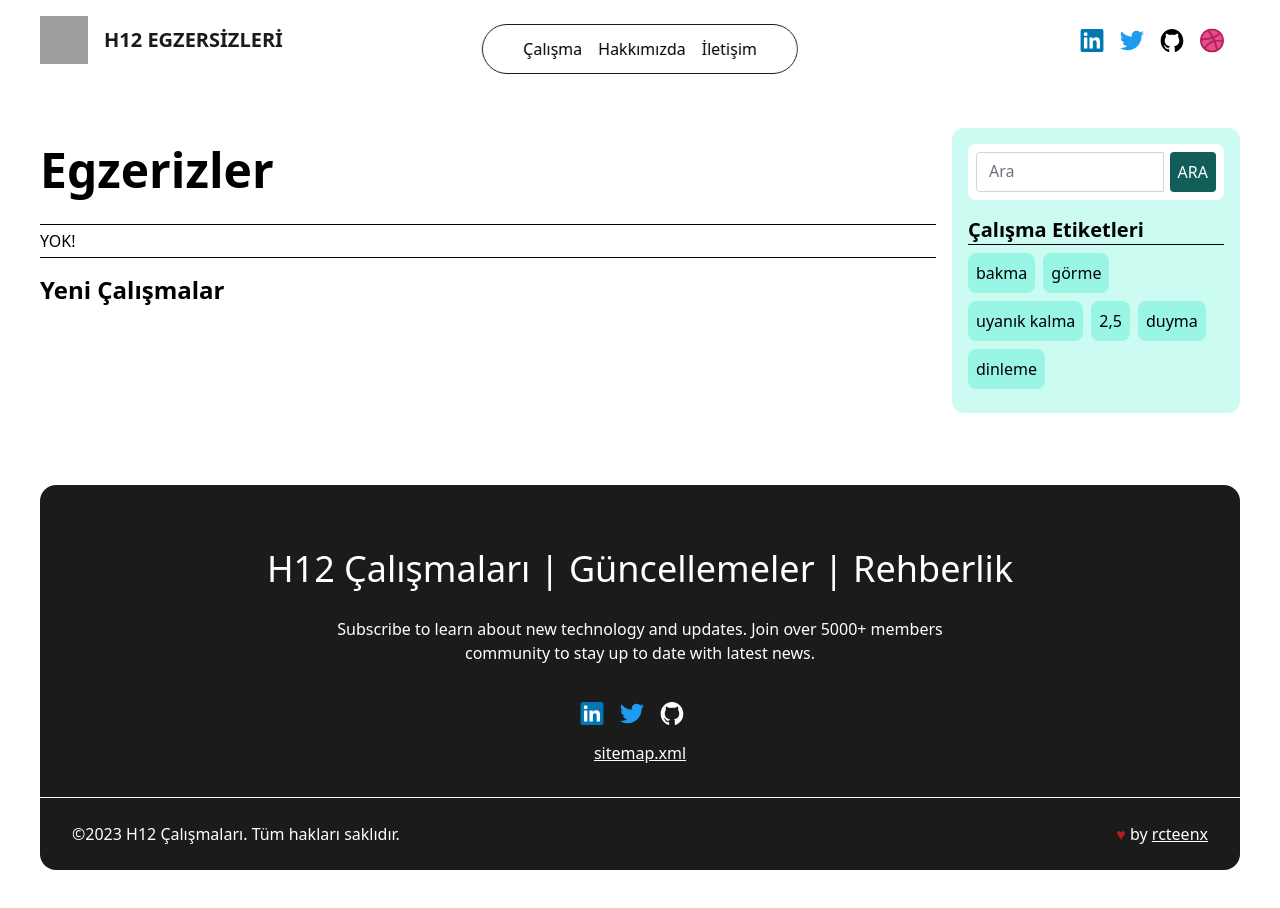
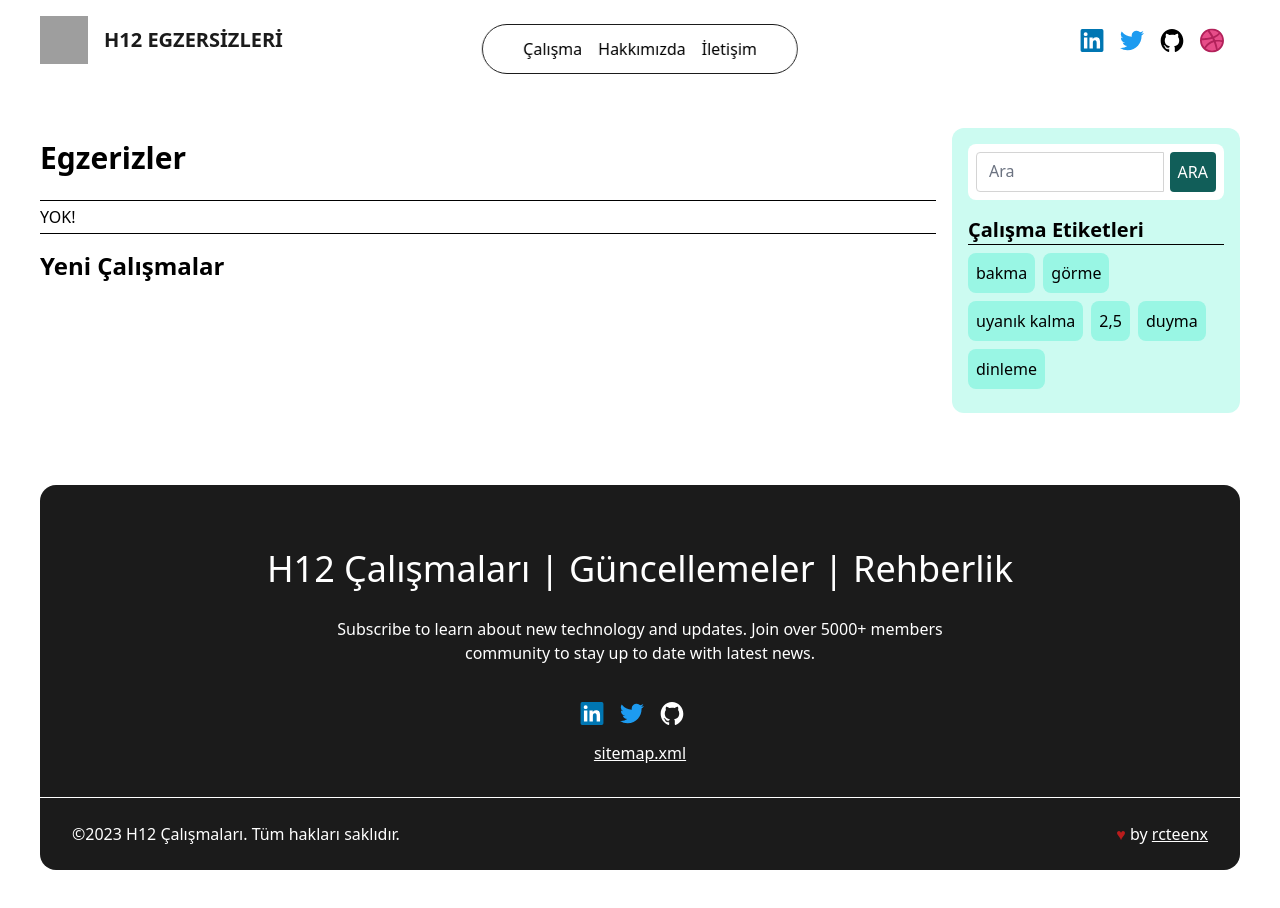
Before and after one commit to rcteenx/rcteenx_web, a Next.js app: page /ara in a window 1280 px wide. Built offline with nearby package versions, Linux system fonts and the light colour scheme; grey boxes are pictures that could not be loaded.

Commit message:
remove component h1

```diff
--- a/app/ara/page.jsx
+++ b/app/ara/page.jsx
@@ -1,5 +1,3 @@
-import H1 from "@/components/h1";
-
 import { getReviews } from "@/lib/calisma";
 import SearchResults from "@/components/search-results";
 
@@ -11,7 +9,7 @@ export default async function SearchPage() {
   const reviews = await getReviews();
   return (
     <div>
-      <H1>Egzerizler</H1>
+      <h1>Egzerizler</h1>
       <hr />
       <SearchResults ext={process.env.file_ext} reviews={{ reviews }} />
       <hr />
--- a/app/calisma/[slug]/page.jsx
+++ b/app/calisma/[slug]/page.jsx
@@ -1,7 +1,4 @@
 import slugify from "slugify";
-
-import H1 from "@/components/h1";
-
 import { getReview, getSlugs } from "@/lib/calisma";
 
 // For static export
@@ -22,7 +19,7 @@ export default async function ExPage({ params: { slug } }) {
 
   return (
     <div>
-      <H1>{review.title}</H1>
+      <h1>{review.title}</h1>
       <p>{review.date}</p>
       <h4>{review.description}</h4>
       <div className="border-t pt-2 text-right">
--- a/app/calisma/page.jsx
+++ b/app/calisma/page.jsx
@@ -1,5 +1,3 @@
-import H1 from "@/components/h1";
-
 import { getReviews } from "@/lib/calisma";
 
 import CalismaList from "@/components/calisma/calisma";
@@ -12,7 +10,7 @@ export default async function ReviewsPage() {
   const reviews = await getReviews();
   return (
     <div>
-      <H1>Bilinçli Farkındalık Çalışmaları</H1>
+      <h1>Bilinçli Farkındalık Çalışmaları</h1>
       <CalismaList reviews={reviews} ext={process.env.file_ext} />
     </div>
   );
--- a/app/etiket/[etiket]/page.jsx
+++ b/app/etiket/[etiket]/page.jsx
@@ -1,5 +1,3 @@
-import H1 from "@/components/h1";
-
 import { getReviewsByTag, getAllTagSlugs } from "@/lib/calisma";
 import CalismaList from "@/components/calisma/calisma";
 
@@ -17,7 +15,7 @@ export default async function TagPage({ params: { etiket } }) {
   const reviews = await getReviewsByTag(etiket);
   return (
     <div>
-      <H1>Egzerizler</H1>
+      <h1>Egzerizler</h1>
       <CalismaList reviews={reviews} ext={process.env.file_ext} />
     </div>
   );
--- a/app/globals.css
+++ b/app/globals.css
@@ -8,7 +8,7 @@
     @apply text-sm md:text-base;
   }
   h1 {
-    @apply text-2xl font-bold md:text-3xl my-6;
+    @apply my-6 font-sans leading-tight tracking-normal text-2xl font-bold md:text-3xl;
   }
   h2 {
     @apply text-xl font-bold md:text-2xl my-4;
--- a/app/hakkimizda/page.jsx
+++ b/app/hakkimizda/page.jsx
@@ -1,5 +1,3 @@
-import H1 from "@/components/h1";
-
 export const metadata = {
   title: "Hakkımızda",
 };
@@ -7,7 +5,7 @@ export const metadata = {
 export default function HakPage() {
   return (
     <div>
-      <H1>Hakkımızda</H1>
+      <h1>Hakkımızda</h1>
     </div>
   );
 }
--- a/app/iletisim/page.jsx
+++ b/app/iletisim/page.jsx
@@ -1,5 +1,3 @@
-import H1 from "@/components/h1";
-
 export const metadata = {
   title: "İletişim",
 };
@@ -7,7 +5,7 @@ export const metadata = {
 export default function İletisimPage() {
   return (
     <div>
-      <H1>İletişim</H1>
+      <h1>İletişim</h1>
     </div>
   );
 }
--- a/app/page.jsx
+++ b/app/page.jsx
@@ -1,5 +1,3 @@
-import H1 from "@/components/h1";
-
 import { getLastReviews } from "@/lib/calisma";
 import CalismaList from "@/components/calisma/calisma";
 
@@ -7,7 +5,7 @@ export default async function HomePage() {
   const reviews = await getLastReviews();
   return (
     <div>
-      <H1>H12 Çalışmalarına Hoş Geldiniz</H1>
+      <h1>H12 Çalışmalarına Hoş Geldiniz</h1>
       <div>
         <CalismaList reviews={reviews} ext={process.env.file_ext} />
       </div>
--- a/components/h1.jsx
+++ /dev/null
@@ -1,7 +0,0 @@
-export default function H1({ children }) {
-  return (
-    <h1 className="block font-sans text-5xl font-semibold leading-tight tracking-normal">
-      {children}
-    </h1>
-  );
-}
```
Also changed, not shown: 1 other file (tests, documents, lock files or other folders).
